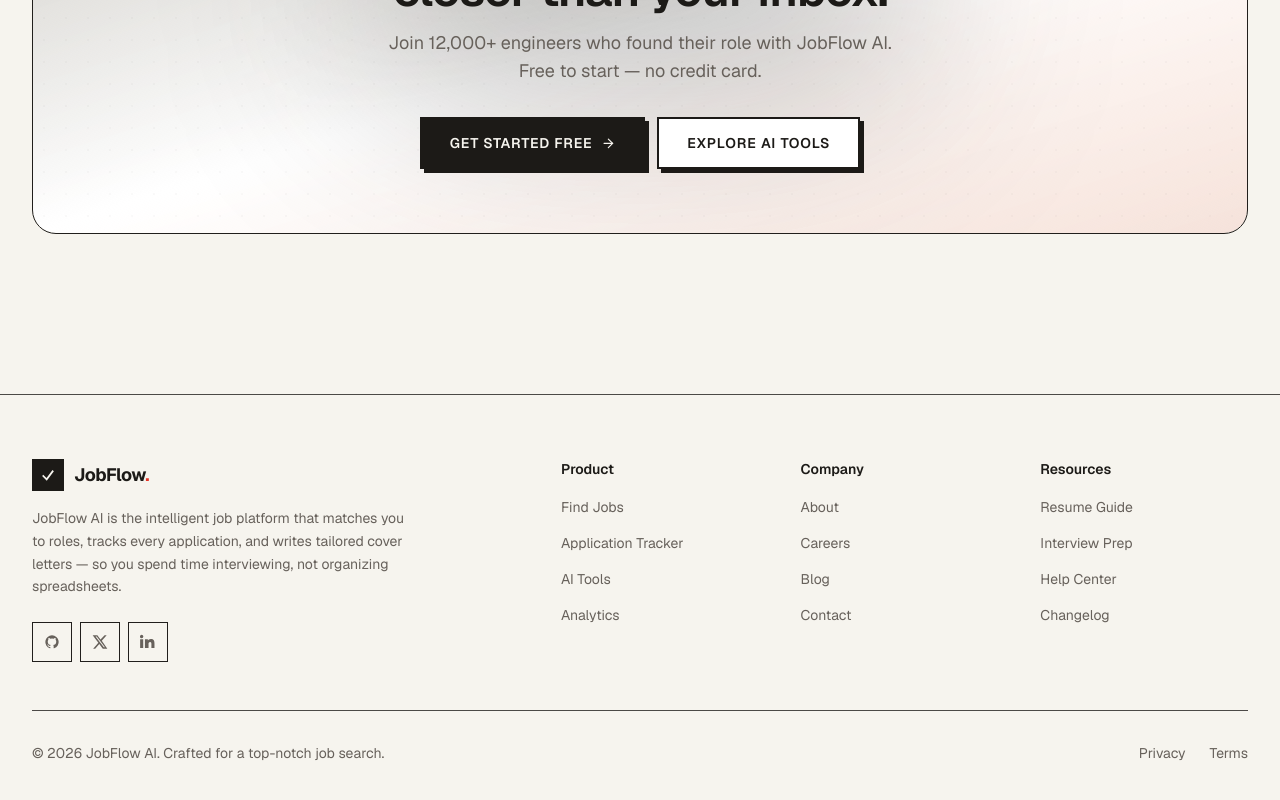
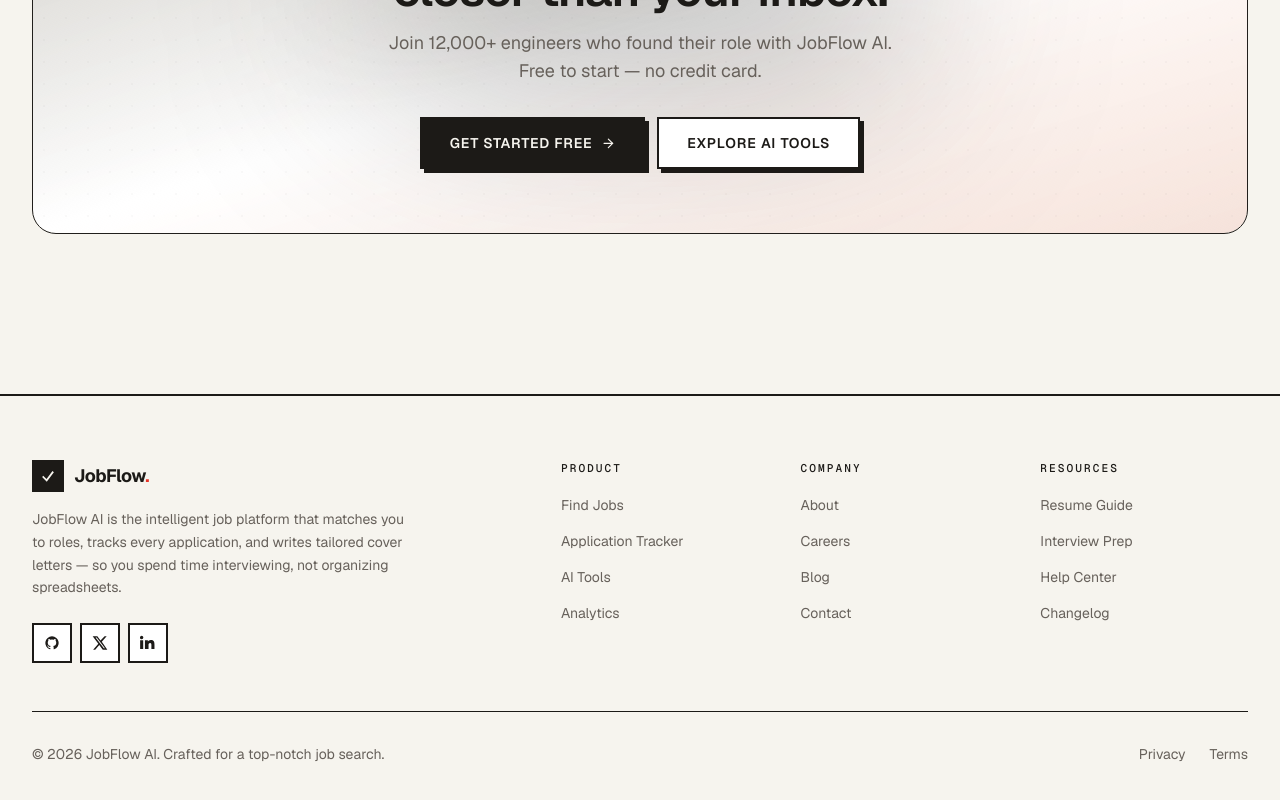
Before and after one commit to madhushigli1/jobflow-ai, a Next.js app in the folder jobflow-ai/: page / in a window 1280 px wide. Shown: the part 4147-4947 px from the top of the page. Built offline with nearby package versions, Linux system fonts and the light colour scheme.

Commit message:
style(footer): hard rules and invert-on-hover social tiles

```diff
--- a/jobflow-ai/src/shared/layout/footer.tsx
+++ b/jobflow-ai/src/shared/layout/footer.tsx
@@ -22,7 +22,7 @@
   ];
 
   return (
-    <footer className="relative mt-20 border-t border-border/80">
+    <footer className="relative mt-20 border-t-2 border-foreground bg-background">
       <Container className="py-16">
         <div className="grid gap-12 lg:grid-cols-[1.4fr_2fr]">
           <div className="max-w-sm">
@@ -38,7 +38,7 @@
                   target="_blank"
                   rel="noreferrer"
                   aria-label={label}
-                  className="grid size-10 place-items-center rounded-xl border border-border text-muted-foreground transition-colors hover:border-primary/40 hover:text-foreground"
+                  className="grid size-10 place-items-center border-2 border-foreground bg-card text-foreground transition-colors hover:bg-foreground hover:text-background"
                 >
                   <svg viewBox="0 0 24 24" className="size-4" fill="currentColor" aria-hidden>
                     {icon}
@@ -51,7 +51,7 @@
           <div className="grid grid-cols-2 gap-8 sm:grid-cols-3">
             {footerNav.map((group) => (
               <div key={group.title}>
-                <h4 className="text-sm font-semibold text-foreground">{group.title}</h4>
+                <h4 className="label text-foreground">{group.title}</h4>
                 <ul className="mt-4 space-y-3">
                   {group.items.map((item) => (
                     <li key={`${group.title}-${item.label}`}>
@@ -69,7 +69,7 @@
           </div>
         </div>
 
-        <div className="mt-12 flex flex-col items-center justify-between gap-4 border-t border-border/80 pt-8 text-sm text-muted-foreground sm:flex-row">
+        <div className="mt-12 flex flex-col items-center justify-between gap-4 border-t border-foreground pt-8 text-sm text-muted-foreground sm:flex-row">
           <p>
             © {new Date().getFullYear()} {siteConfig.name}. Crafted for a top-notch job search.
           </p>
```
